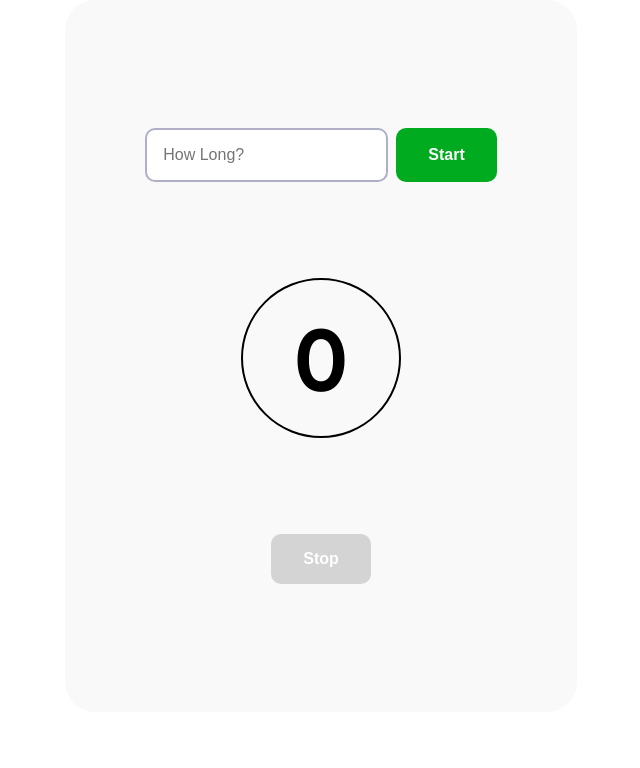
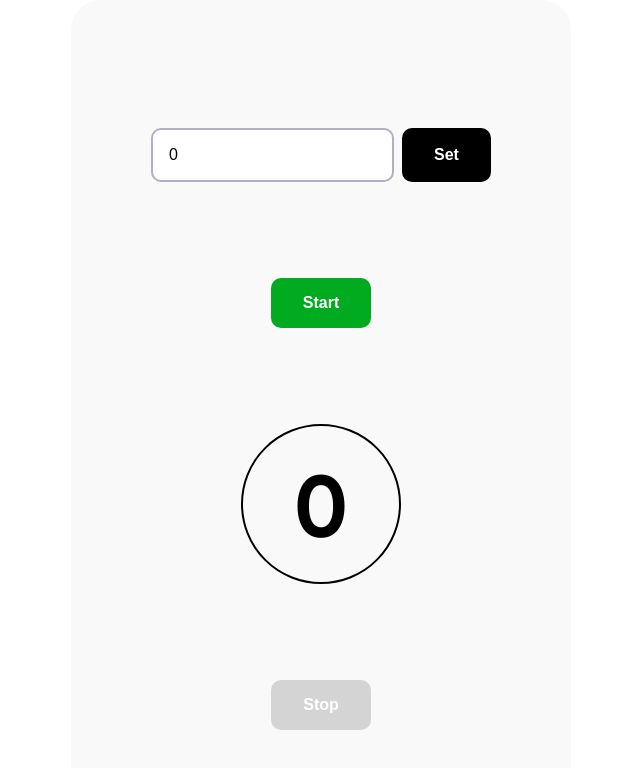
Before and after one commit to fauzanpr/fe-mini-projects, a React (Create React App) app in the folder react-time-count/: page / in a window 1280 px wide. Shown: the top 768 px of the page, without its empty margins (319-959 px from the left). Built offline with nearby package versions, Linux system fonts and the light colour scheme; the HTML template or start-up script is replaced by a standard one.

Commit message:
[FIX](react-time-count) fix max count

```diff
--- a/react-time-count/src/App.css
+++ b/react-time-count/src/App.css
@@ -47,6 +47,14 @@ body {
   background-color: #02ba24;
 }
 
+.btn--set {
+  background-color: black;
+}
+
+.btn--set:hover {
+  background-color: #303030;
+}
+
 .btn--stop {
   background-color: #fd4646;
   display: block;
--- a/react-time-count/src/components/Counter.js
+++ b/react-time-count/src/components/Counter.js
@@ -3,12 +3,14 @@ import { useEffect, useState } from "react";
 const Counter = () => {
   const [start, setStart] = useState(false);
   const [count, setCount] = useState(0);
-
-  const inactive = false;
+  const [setedMaxCount, setSetedMaxCount] = useState(false);
+  const [maxCount, setMaxCount] = useState(0);
 
   useEffect(() => {
-    if (start) {
+    if (start && count < Number(setedMaxCount)) {
       const interval = setInterval(() => {
+        // console.log(count);
+        // console.log();
         setCount(count + 1);
       }, 1000);
 
@@ -16,32 +18,49 @@ const Counter = () => {
         clearInterval(interval);
       };
     }
-  }, [count, start]);
+  }, [count, start, setedMaxCount]);
 
   const btnStartHandler = () => {
     setStart(true);
-    document.getElementById('btn-start').classList.add('btn--inactive');
-    document.getElementById('btn-stop').classList.remove('btn--inactive');
-    document.getElementById('btn-stop').classList.add('btn--stop');
+    document.getElementById("btn-start").classList.add("btn--inactive");
+    document.getElementById("btn-stop").classList.remove("btn--inactive");
+    document.getElementById("btn-stop").classList.add("btn--stop");
   };
 
   const btnStopHandler = () => {
     setStart(false);
-    document.getElementById('btn-start').classList.remove('btn--inactive');
-    document.getElementById('btn-stop').classList.remove('btn--stop');
-    document.getElementById('btn-stop').classList.add('btn--inactive');
+    document.getElementById("btn-start").classList.remove("btn--inactive");
+    document.getElementById("btn-stop").classList.remove("btn--stop");
+    document.getElementById("btn-stop").classList.add("btn--inactive");
   };
 
   return (
     <div className="container">
       <div className="set-long-container">
-        <input type="number" placeholder="How Long?" />
-        <button className="btn" onClick={ btnStartHandler } id="btn-start">Start</button>
+        <input
+          type="number"
+          placeholder="How Long?"
+          value={maxCount}
+          onChange={(e) => {
+            setMaxCount(e.target.value);
+            console.log(maxCount);
+          }}
+        />
+        <button className="btn btn--set" onClick={ () => setSetedMaxCount(maxCount) }>Set</button>
       </div>
+      <button className="btn" onClick={btnStartHandler} id="btn-start">
+        Start
+      </button>
       <div className="count-container">
         <h1 className="count">{count}</h1>
       </div>
-      <button className="btn btn--inactive" id="btn-stop" onClick={ btnStopHandler }>Stop</button>
+      <button
+        className="btn btn--inactive"
+        id="btn-stop"
+        onClick={btnStopHandler}
+      >
+        Stop
+      </button>
     </div>
   );
 };
```
